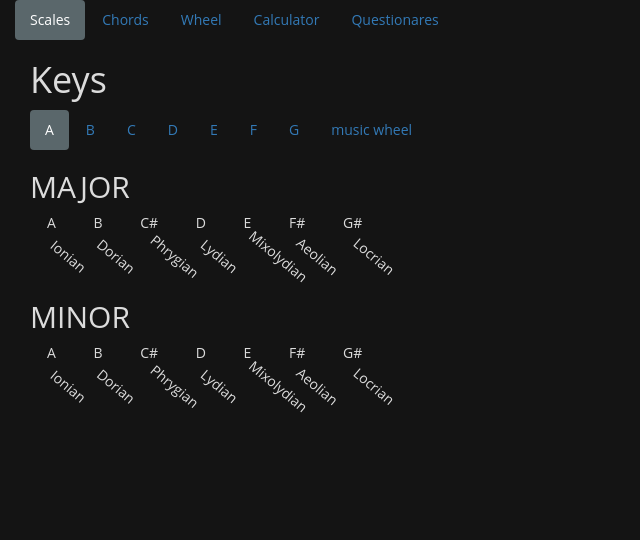
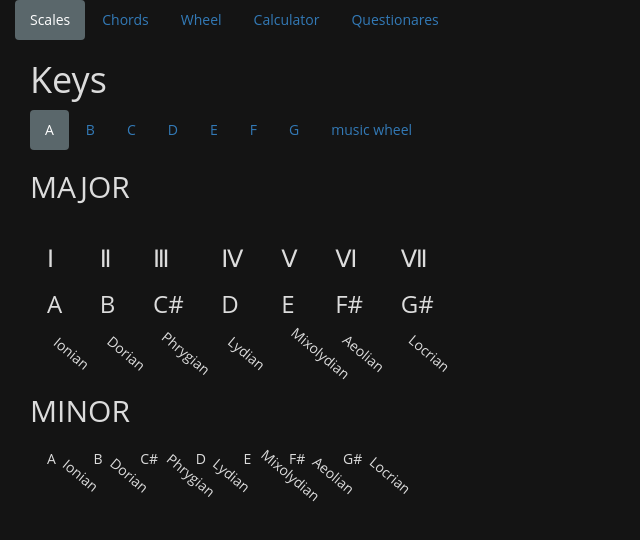
Before and after one commit to pixeltot/angularMusApp, a plain HTML site: page index.html in a window 1280 px wide. Shown: the whole page, without its empty margins (0-640 px from the left). Drawn offline with nearby package versions, Linux system fonts and the light colour scheme.

Commit message:
style changes &
added html roman numerals

```diff
--- a/index.html
+++ b/index.html
@@ -40,13 +40,13 @@
    				 		<div class="col-sm-12">
    				 			<h2 class="">MAJOR</h2>
    				 			<ol type="I" class="rnm">
-	    						<li>A <span class="mode-name">Ionian</span></li>
-	    						<li>B <span class="mode-name">Dorian</span></li>
-	    						<li>C#<span class="mode-name">Phrygian</span></li>
-	    						<li>D <span class="mode-name">Lydian</span></li>
-	    						<li>E <span class="mode-name">Mixolydian</span></li>
-	    						<li>F#<span class="mode-name">Aeolian</span></li>
-	    						<li>G#<span class="mode-name">Locrian</span></li>
+	    						<li><h3>&#8544;</h3><h3>A</h3><span class="mode-name">Ionian</span></li>
+	    						<li><h3>&#8545;</h3><h3>B</h3><span class="mode-name">Dorian</span></li>
+	    						<li><h3>&#8546;</h3><h3>C#</h3><span class="mode-name">Phrygian</span></li>
+	    						<li><h3>&#8547;</h3><h3>D</h3><span class="mode-name">Lydian</span></li>
+	    						<li><h3>&#8548;</h3><h3>E</h3><span class="mode-name">Mixolydian</span></li>
+	    						<li><h3>&#8549;</h3><h3>F#</h3><span class="mode-name">Aeolian</span></li>
+	    						<li><h3>&#8550;</h3><h3>G#</h3><span class="mode-name">Locrian</span></li>
     						</ol>
    				 		</div><!--first column-->
    				 	</div><!--end of row-->
--- a/sass/screen.scss
+++ b/sass/screen.scss
@@ -21,7 +21,7 @@ html, body{
     min-height: 130px;
 }
 .container-fluid {
-    min-width: 480px;
+    margin-bottom:100px;
 }
 img{
   max-height:200px !important;
@@ -32,14 +32,15 @@ img{
 a, a:focus{
   outline:0;
 }
-
+.row{
+ margin-bottom:35px;
+}
 .music-wheel {
     background: url("../images/musicwheel.jpg") no-repeat scroll 0 0 / 600px auto rgba(0, 0, 0, 0);
     max-width: 600px;
     min-height: 600px;
     width: 100%;
 }
-
 /*
 .circle-bg-note {
     background: none repeat scroll 0 0 rgb(200, 200, 200);
@@ -53,16 +54,17 @@ a, a:focus{
 }
 */
 ol.rnm {
-    display: inline-block;
+    display: block;
     margin: 0;
     padding: 0;
 }
 ol.rnm li{
-  display:inline;
+  display:inline-block;
   padding:12px 17px;
 }
 .mode-name {
-    padding-top: 38px;
+    padding-left: 10px;
+    padding-top: 15px;
     position: absolute;
     transform: rotate(40deg);
 }
```
Also changed, not shown: stylesheets/screen.css.
